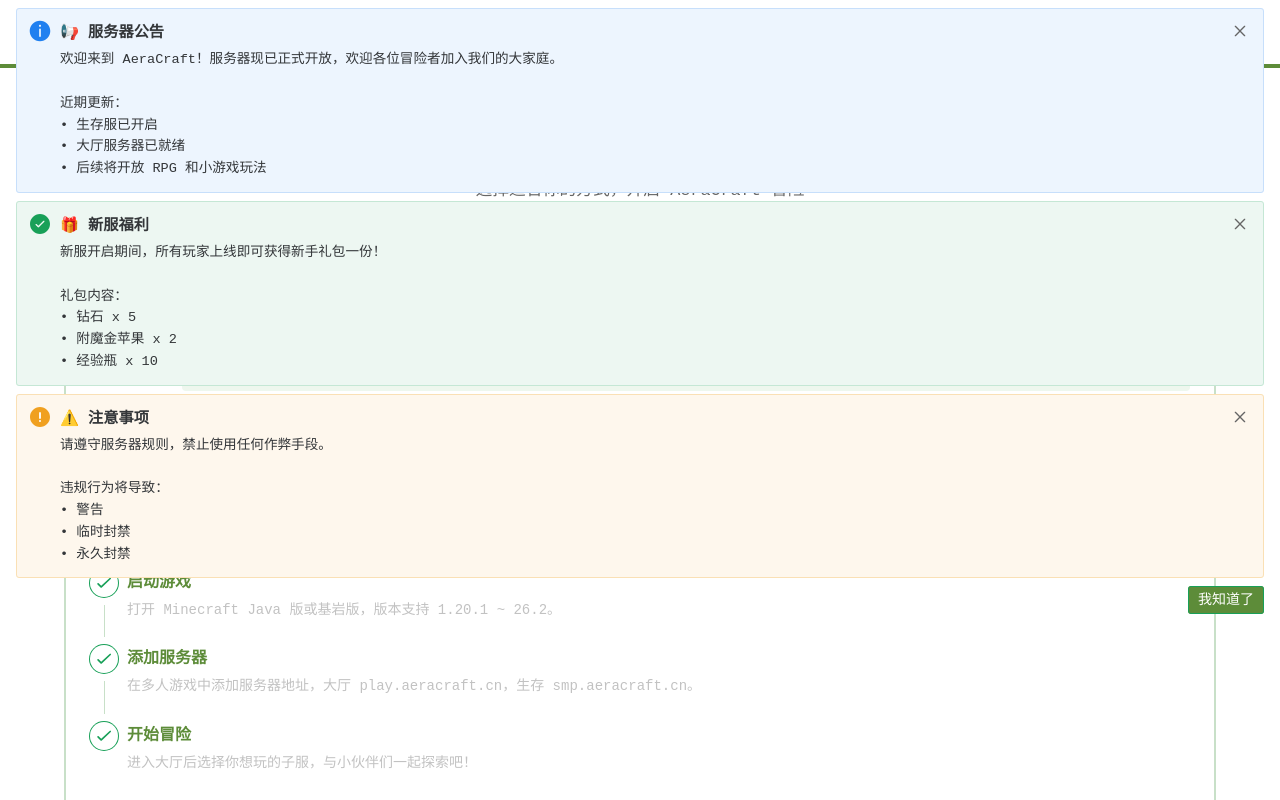
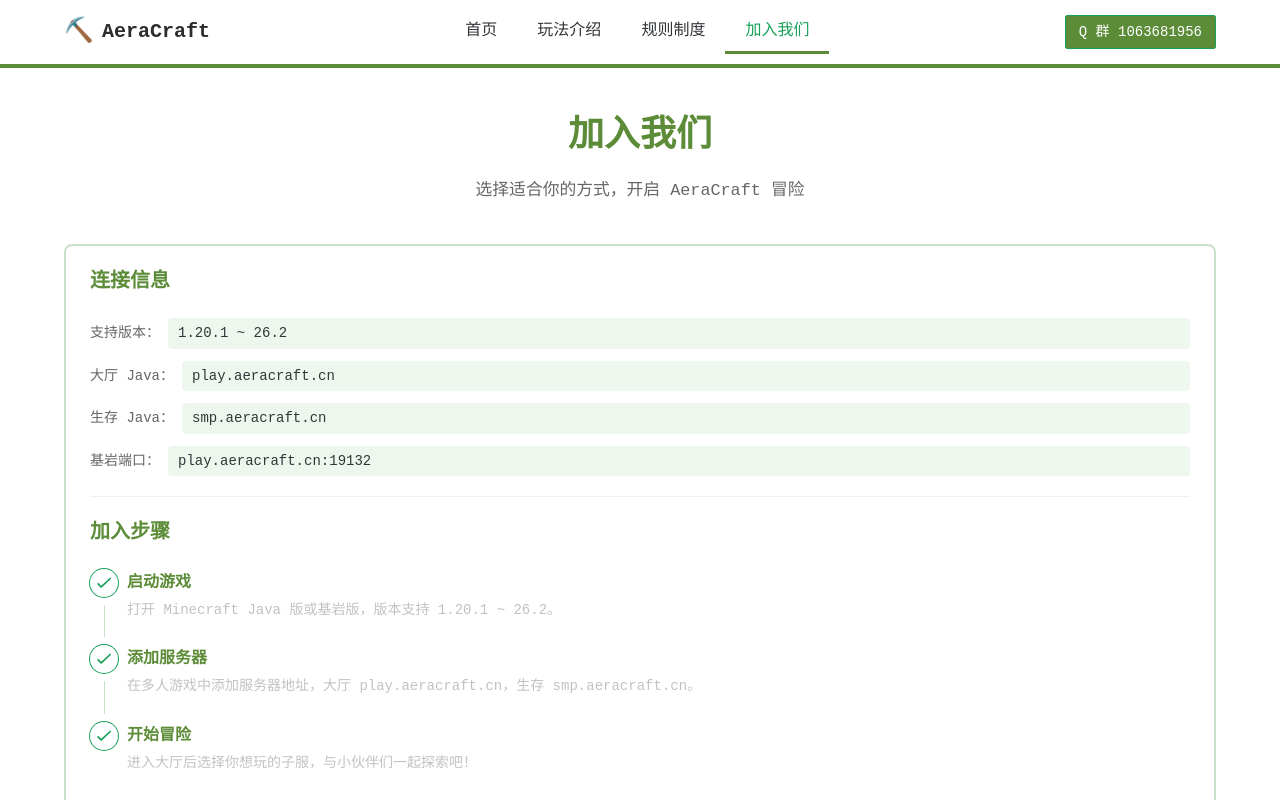
Before and after one commit to Aeracraft/Official_Website, a Vue app: page /join in a window 1280 px wide. Shown: the top 800 px of the page. Built offline with nearby package versions, Linux system fonts and the light colour scheme; a small style sheet from the web is missing.

Commit message:
refactor(notice): 调整公告弹窗的位置和样式
1. 从App.vue移动公告组件到Home.vue
2. 优化公告弹窗的动画和UI样式
3. 移除多余的确认按钮和冗余代码

```diff
--- a/src/App.vue
+++ b/src/App.vue
@@ -20,7 +20,6 @@
 
 <template>
   <NMessageProvider>
-    <NoticeModal />
     <NLayout class="site-layout">
       <NLayoutHeader bordered class="site-header">
       <div class="header-inner">
--- a/src/components/NoticeModal.vue
+++ b/src/components/NoticeModal.vue
@@ -1,6 +1,6 @@
 <script setup>
 import { ref, onMounted, computed } from 'vue'
-import { NButton, NAlert } from 'naive-ui'
+import { NAlert } from 'naive-ui'
 import { site } from '../config/site.js'
 
 const config = site.announcement
@@ -38,78 +38,62 @@
 </script>
 
 <template>
-  <Transition name="slide">
-    <div v-if="showAlert" class="announcement-container">
-      <div class="announcement-list">
+  <Transition name="fade">
+    <div v-if="showAlert" class="announcement-section">
       <NAlert
         v-for="(notice, index) in notices"
         :key="index"
         :type="getAlertType(notice.type)"
         :show-icon="true"
         :closable="config.closable"
-          class="announcement-alert"
+        :bordered="false"
+        class="notice-alert"
         @close="handleClose"
       >
-          <div class="alert-content">
-            <div class="alert-title">{{ notice.title }}</div>
-            <pre class="alert-text">{{ notice.content }}</pre>
-          </div>
+        <span class="alert-title">{{ notice.title }}</span>
+        <span class="alert-text">{{ notice.content }}</span>
       </NAlert>
-      </div>
-
-      <div v-if="config.showConfirmButton" class="announcement-action">
-        <NButton type="primary" size="small" @click="handleClose">
-          {{ config.confirmButtonText }}
-        </NButton>
-      </div>
     </div>
   </Transition>
 </template>
 
 <style scoped>
-.announcement-container {
-  position: fixed;
-  top: 0;
-  left: 0;
-  right: 0;
-  z-index: 9999;
+.announcement-section {
   padding: 8px 16px;
-}
-.announcement-list {
   display: flex;
   flex-direction: column;
-  gap: 8px;
+  gap: 6px;
 }
-.announcement-alert :deep(.n-alert__content) {
-  padding: 12px 16px !important;
+.notice-alert :deep(.n-alert) {
+  padding: 8px 12px !important;
+  border-radius: 6px !important;
+  margin: 0 !important;
 }
-.alert-content {
-  flex: 1;
+.notice-alert :deep(.n-alert__content) {
+  padding: 0 !important;
+}
+.notice-alert :deep(.n-alert__icon) {
+  font-size: 14px !important;
+  margin-right: 8px !important;
 }
 .alert-title {
-  font-size: 0.95rem;
+  font-size: 0.85rem;
   font-weight: 600;
-  margin-bottom: 4px;
+  margin-right: 8px;
 }
 .alert-text {
-  margin: 0;
-  white-space: pre-wrap;
-  font-family: 'v-mono', 'PingFang SC', 'Microsoft YaHei', monospace;
-  font-size: 0.85rem;
-  line-height: 1.6;
+  font-size: 0.8rem;
+  opacity: 0.9;
+  white-space: nowrap;
+  overflow: hidden;
+  text-overflow: ellipsis;
 }
-.announcement-action {
-  display: flex;
-  justify-content: flex-end;
-  padding-top: 8px;
+.fade-enter-active,
+.fade-leave-active {
+  transition: opacity 0.3s ease;
 }
-.slide-enter-active,
-.slide-leave-active {
-  transition: all 0.3s ease;
-}
-.slide-enter-from,
-.slide-leave-to {
+.fade-enter-from,
+.fade-leave-to {
   opacity: 0;
-  transform: translateY(-100%);
 }
 </style>
--- a/src/views/Home.vue
+++ b/src/views/Home.vue
@@ -3,12 +3,14 @@
 import { useRouter } from 'vue-router'
 import { site } from '../config/site.js'
 import ServerStatus from '../components/ServerStatus.vue'
+import NoticeModal from '../components/NoticeModal.vue'
 
 const router = useRouter()
 </script>
 
 <template>
   <div class="page">
+    <NoticeModal />
     <section class="hero">
       <div class="hero-content">
         <h1>{{ site.hero.title }}</h1>
```
Lines whose indentation alone changed are shown as unchanged.
